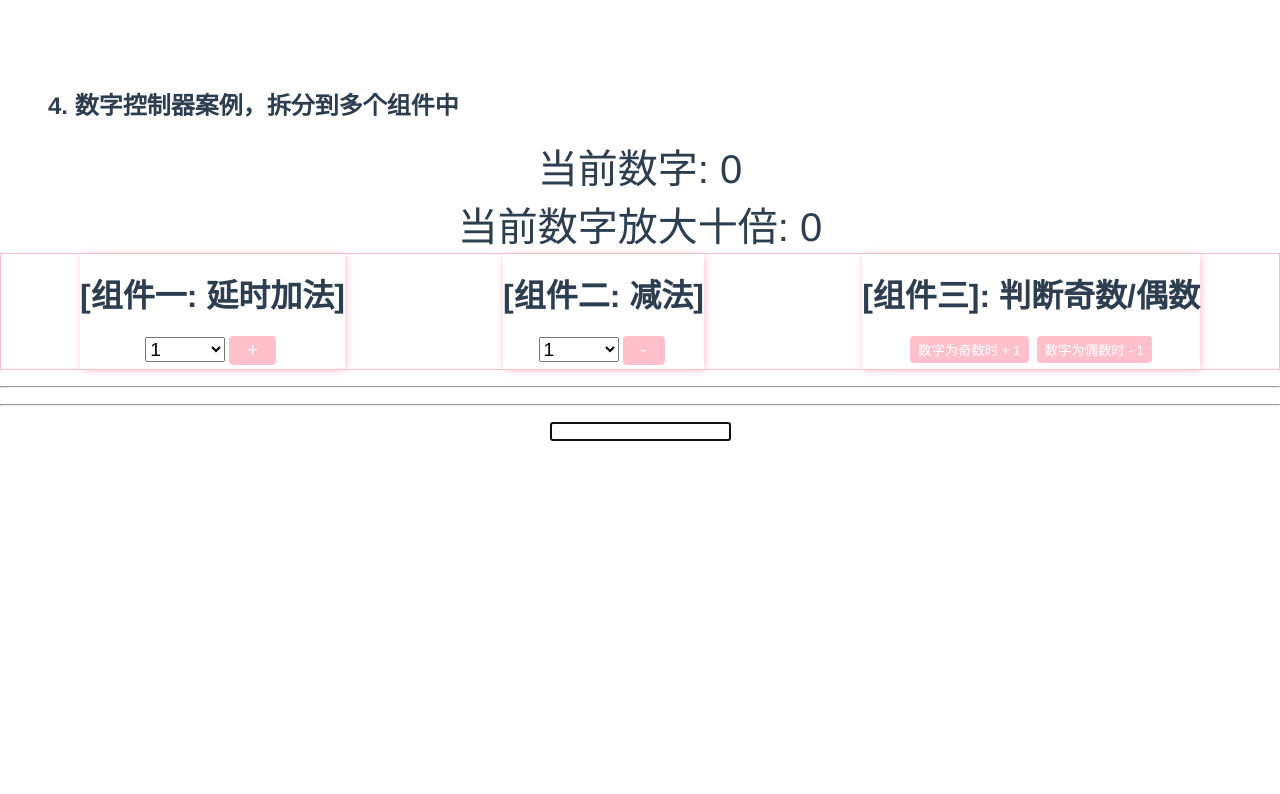
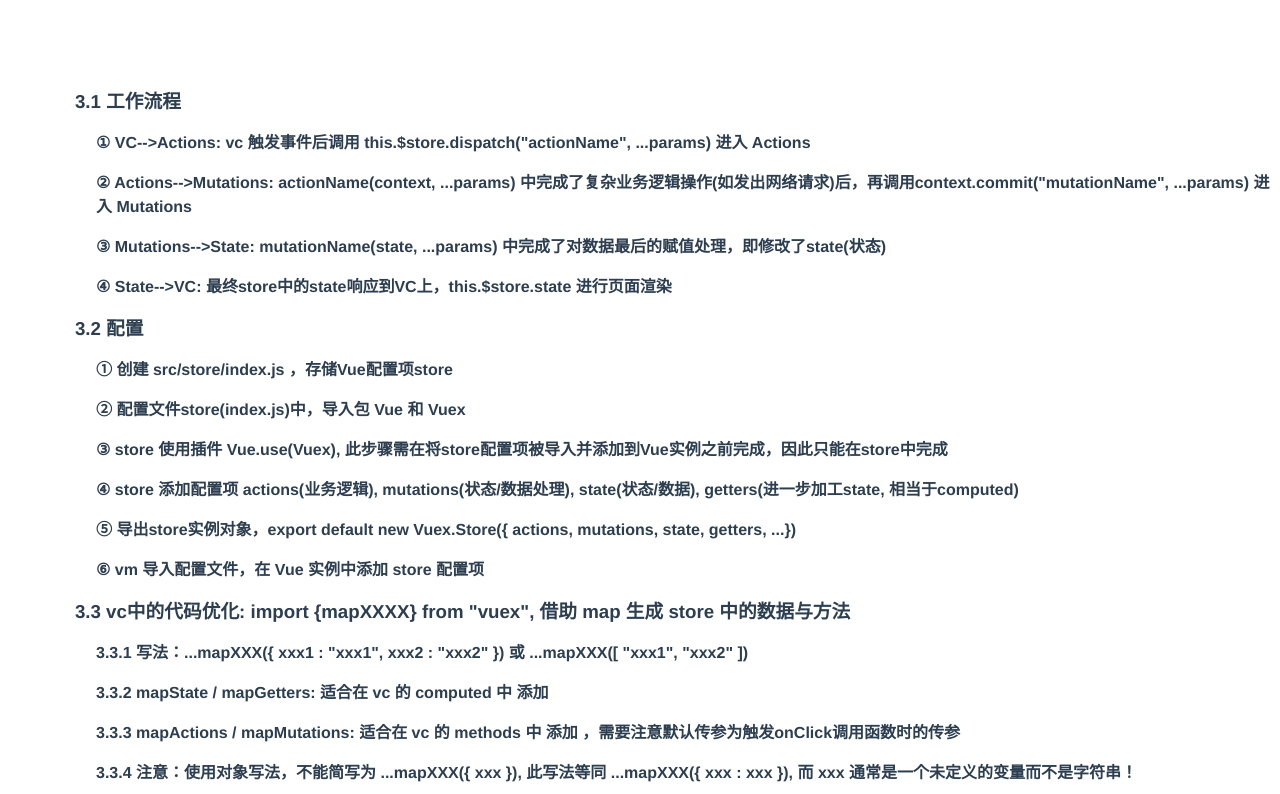
Before and after one commit to Soraillya/Vue-Study-Note, a Vue app in the folder vue_study_note/: page / in a window 1280 px wide. Shown: the part 8546-9340 px from the top of the page. Before the commit the page ends 8987 px from the top, so only its background shows below. Built offline with nearby package versions, Linux system fonts and the light colour scheme.

Commit message:
2023.01.12.1730

```diff
--- a/vue_study_note/src/components/StudyNote.vue
+++ b/vue_study_note/src/components/StudyNote.vue
@@ -248,9 +248,26 @@
         <h3>2.2 来自不同组件的行为需要变更同一状态</h3>
         <h2>3. 工作原理图</h2>
         <img src="../assets/image/vuex.png" alt="vuex工作原理" />
+        <h3>3.1 工作流程</h3>
+        <h4>① VC-->Actions: vc 触发事件后调用 this.$store.dispatch("actionName", ...params) 进入 Actions</h4>
+        <h4>② Actions-->Mutations: actionName(context, ...params) 中完成了复杂业务逻辑操作(如发出网络请求)后，再调用context.commit("mutationName", ...params) 进入 Mutations</h4>
+        <h4>③ Mutations-->State: mutationName(state, ...params) 中完成了对数据最后的赋值处理，即修改了state(状态)</h4>
+        <h4>④ State-->VC: 最终store中的state响应到VC上，this.$store.state 进行页面渲染</h4>
+        <h3>3.2 配置</h3>
+        <h4>① 创建 src/store/index.js ，存储Vue配置项store</h4>
+        <h4>② 配置文件store(index.js)中，导入包 Vue 和 Vuex</h4>
+        <h4>③ store 使用插件 Vue.use(Vuex), 此步骤需在将store配置项被导入并添加到Vue实例之前完成，因此只能在store中完成</h4>
+        <h4>④ store 添加配置项 actions(业务逻辑), mutations(状态/数据处理), state(状态/数据), getters(进一步加工state, 相当于computed)</h4>
+        <h4>⑤ 导出store实例对象，export default new Vuex.Store({ actions, mutations, state, getters, ...})</h4>
+        <h4>⑥ vm 导入配置文件，在 Vue 实例中添加 store 配置项</h4>
+        <h3>3.3 vc中的代码优化: import {mapXXXX} from "vuex", 借助 map 生成 store 中的数据与方法</h3>
+        <h4>3.3.1 写法：...mapXXX({ xxx1 : "xxx1", xxx2 : "xxx2" }) 或 ...mapXXX([ "xxx1", "xxx2" ])</h4>
+        <h4>3.3.2 mapState / mapGetters: 适合在 vc 的 computed 中 添加</h4>
+        <h4>3.3.3 mapActions / mapMutations: 适合在 vc 的 methods 中 添加 ，需要注意默认传参为触发onClick调用函数时的传参</h4>
+        <h4>3.3.4 注意：使用对象写法，不能简写为 ...mapXXX({ xxx }), 此写法等同 ...mapXXX({ xxx : xxx }), 而 xxx 通常是一个未定义的变量而不是字符串！</h4>
         <h2>4. 数字控制器案例，拆分到多个组件中</h2>
-        <p style="text-align: center; font-size: 40px; font-weight: 3000">当前数字: {{ $store.state.sum }}</p>
-        <p style="text-align: center; font-size: 40px; font-weight: 3000">当前数字放大十倍: {{ $store.getters.bigSum }}</p>
+        <p style="text-align: center; font-size: 40px; font-weight: 5000">当前数字: {{ sum }}</p>
+        <p style="text-align: center; font-size: 40px; font-weight: 5000">当前数字放大十倍: {{ bigSum }}</p>
         <div class="container">
             <StudyNoteSonFirst :isVuex="true" />
             <StudyNoteSonSecond :isVuex="true" />
@@ -274,6 +291,7 @@
 import { nanoid } from "nanoid";
 import axios from "axios";
 import "animate.css";
+import { mapGetters, mapState } from "vuex";
 
 export default {
     name: "StudyNote",
@@ -315,6 +333,12 @@
             TodoListFromServer: "",
             x: this.hello(0),
         };
+    },
+    computed: {
+        // 优化代码，不使用 this.$store.state 以及 this.$store.getters 这种麻烦的方法获取
+        // mapState 与 mapGetters 取出 store 中的 state 与 getters
+        ...mapState({ sum: "sum" }), // 写法一，对象
+        ...mapGetters(["bigSum"]), // 写法二，数组
     },
     methods: {
         getDOMByRef(ref) {
--- a/vue_study_note/src/components/StudyNoteSonFirst.vue
+++ b/vue_study_note/src/components/StudyNoteSonFirst.vue
@@ -12,7 +12,7 @@
             <p>插槽一</p>
         </div>
         <div v-show="isVuex">
-            <h1>[组件一: 延时加法]</h1>
+            <h1>{{ vc1 }}</h1>
             <select v-model.number="n" style="width: 80px; font-size: larger">
                 <option :value="1">1</option>
                 <option :value="2">2</option>
@@ -27,6 +27,7 @@
 
 <script>
 import { nanoid } from "nanoid";
+import { mapState } from "vuex";
 
 export default {
     name: "StudyNoteSonFirst",
@@ -46,6 +47,10 @@
             message: this.msg,
             n: 1,
         };
+    },
+    computed: {
+        ...mapState({ vc1: "vc1" }),
+        //不能简写为 ...mapState({ vc1 }), 这代表着...mapState({ vc1:vc1 })，而赋值需要一个字符串而不是一个未定义的变量名！
     },
     methods: {
         getDOMByRef() {
--- a/vue_study_note/src/components/StudyNoteSonSecond.vue
+++ b/vue_study_note/src/components/StudyNoteSonSecond.vue
@@ -8,13 +8,13 @@
             <slot>这里是多余的插槽！</slot>
         </div>
         <div v-show="isVuex">
-            <h1>[组件二: 减法]</h1>
+            <h1>{{ vc2 }}</h1>
             <select v-model.number="n" style="width: 80px; font-size: larger">
-                <option :value="1">1</option>
-                <option :value="2">2</option>
+                <option v-for="i in 10" :value="i" :key="i">{{ i }}</option>
+                <!-- <option :value="2">2</option>
                 <option :value="3">3</option>
                 <option :value="4">4</option>
-                <option :value="5">5</option>
+                <option :value="5">5</option> -->
             </select>
             <button @click="vuexMinus" style="font-size: large">&nbsp;&nbsp;-&nbsp;&nbsp;</button>
         </div>
@@ -22,6 +22,7 @@
 </template>
 
 <script>
+import { mapState } from "vuex";
 export default {
     name: "StudyNoteSonSecond",
     props: {
@@ -36,6 +37,9 @@
             message: this.msg,
             n: 1,
         };
+    },
+    computed: {
+        ...mapState(["vc2"]),
     },
     methods: {
         vuexMinus() {
--- a/vue_study_note/src/components/StudyNoteSonThird.vue
+++ b/vue_study_note/src/components/StudyNoteSonThird.vue
@@ -7,7 +7,7 @@
             <p>插槽三</p>
         </div>
         <div v-show="isVuex">
-            <h1>[组件三]: 判断奇数/偶数</h1>
+            <h1>{{ vc3 }}</h1>
             <button @click="oddPlusOne">数字为奇数时 + 1</button>
             <button @click="oddMinusOne">数字为偶数时 - 1</button>
         </div>
@@ -15,6 +15,8 @@
 </template>
 
 <script>
+import { mapState } from "vuex";
+
 export default {
     name: "StudyNoteSonThird",
     props: {
@@ -31,6 +33,9 @@
             source: [true, true, false], //这里因为传输文件路径，渲染不生效，故不适用= =
             title: ["你喵", "弹开", "猫猫汉堡"],
         };
+    },
+    computed: {
+        ...mapState(["vc3"]),
     },
     methods: {
         changeSource(index) {
--- a/vue_study_note/src/main.js
+++ b/vue_study_note/src/main.js
@@ -43,7 +43,7 @@
         // 安装全局事件总线
         console.log("Vue.prototype === this.__proto__", Vue.prototype === this.__proto__);
         Vue.prototype.$bus = this;
-        // this.__proto__.$bus = this;
+        // this.__proto__.$bus = this; // 不推荐操作__proto__，这只是用于查找原型的指针
     },
 }).$mount("#app"); // el:"#app"
 
--- a/vue_study_note/src/store/index.js
+++ b/vue_study_note/src/store/index.js
@@ -96,6 +96,8 @@
     sum: 0,
     sumMsg: "当前数字",
     vc1: "[组件一: 延时加法]",
+    vc2: "[组件二: 减法]",
+    vc3: "[组件三]: 判断奇数/偶数",
 };
 
 // 4. getters -- 用于对 state 中的数据进行加工(computed)，不必在组件中进行加工，提高了复用 ~
```
